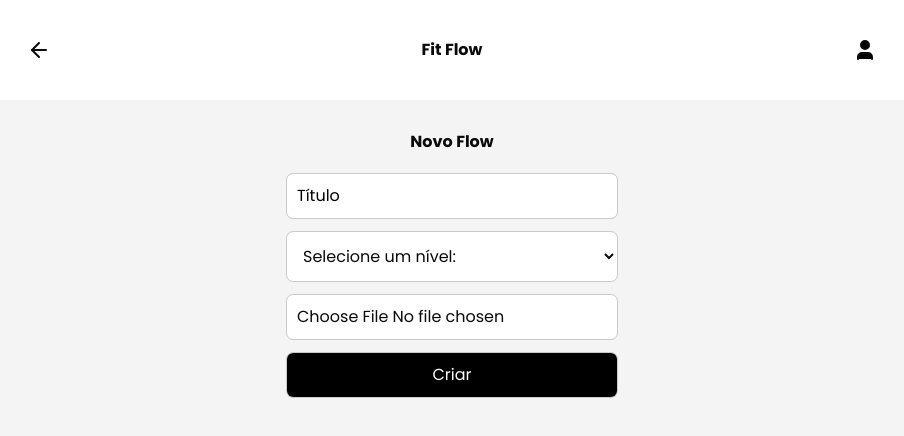
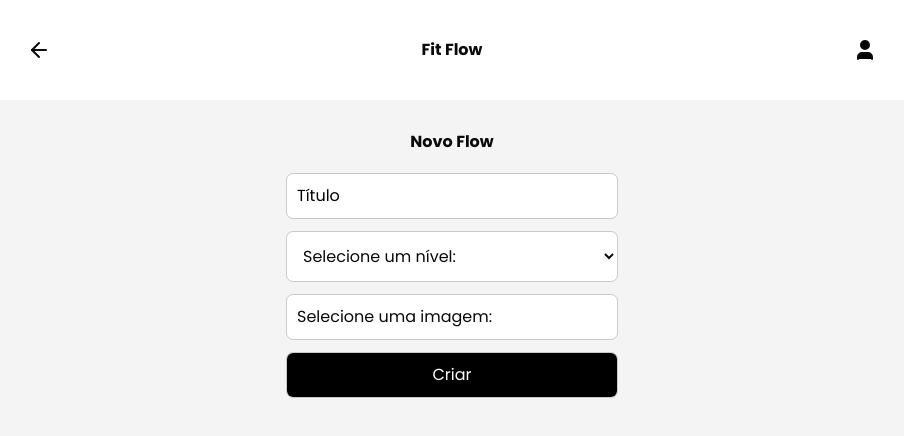
Before and after one commit to JoaoTaranto/fit-flow, a Next.js app: page /new-flow in a window 1280 px wide. Shown: the top 436 px of the page, without its empty margins (188-1092 px from the left). Built offline with nearby package versions, Linux system fonts and the light colour scheme.

Commit message:
fix: fix missing image input

```diff
--- a/src/app/new-flow/page.tsx
+++ b/src/app/new-flow/page.tsx
@@ -16,7 +16,7 @@ const NewFlow = () => {
   });
 
   const onSubmit = (data: newFlowData) => {
-    console.log("Form submitted:", data);
+    alert(`Form submitted: ${data}`);
   };
 
   return (
@@ -24,10 +24,7 @@ const NewFlow = () => {
       <Header />
       <div className="flex flex-col items-center justify-center gap-5 px-[30px] pb-5">
         <h1 className="pt-[30px] font-bold">Novo Flow</h1>
-        <form
-          onSubmit={handleSubmit(onSubmit)}
-          className="flex max-h-[230px] max-w-[330px] flex-col gap-3.5"
-        >
+        <form className="flex max-h-[230px] max-w-[330px] flex-col gap-3.5">
           <input
             className="w-[330px] rounded-[6px] border-[#E4E4E4] bg-white p-2.5 placeholder-black outline-1"
             {...register("title")}
@@ -54,17 +51,25 @@ const NewFlow = () => {
             <p className="text-red-500">{errors.level.message}</p>
           )}
 
+          <label
+            className="w-[330px] rounded-[6px] bg-white p-2.5 outline-1"
+            htmlFor="imageInput"
+          >
+            Selecione uma imagem:
+          </label>
           <input
             placeholder="Capa"
             accept="image/*"
             type="file"
-            className="w-[330px] rounded-[6px] bg-white p-2.5 outline-1"
+            id="imageInput"
+            className="hidden"
           />
           {errors.coverImage && (
             <p className="text-red-500">{errors.coverImage.message}</p>
           )}
 
           <button
+            onSubmit={handleSubmit(onSubmit)}
             type="submit"
             className="w-[330px] rounded-[6px] bg-black p-2.5 text-white outline-1"
           >
```
